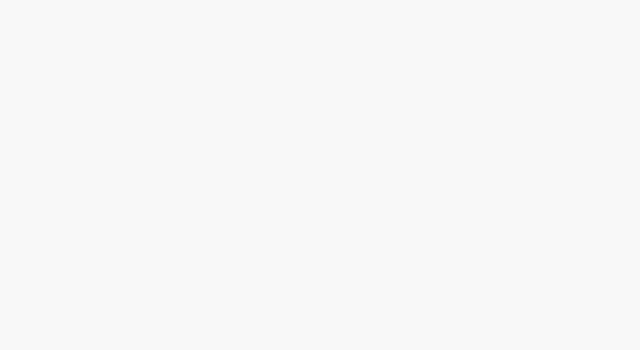
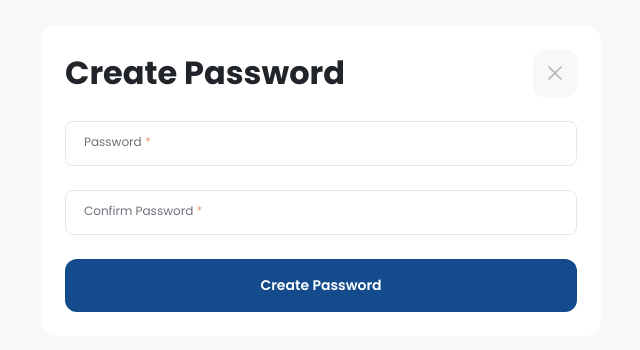
Before and after one commit to arshad-ignek/reach-soft, a React (Create React App) app: page /createPassword in a window 1280 px wide. Before the commit this address had no page. Shown: the part 220-570 px from the top of the page, without its empty margins (319-959 px from the left). Built offline with nearby package versions, Linux system fonts and the light colour scheme.

Commit message:
create forgot password and create password screen

```diff
--- /dev/null
+++ b/src/CreatePassword/CreatePassword.tsx
@@ -0,0 +1,86 @@
+import { Form, Formik } from 'formik';
+import Button from '../components/Button/Button';
+import { CloseIcon } from '../components/CustomIcon/CustomIcon';
+import { Link, useNavigate } from 'react-router-dom';
+import Input from '../components/Input/Input';
+import { useForm } from 'react-hook-form';
+import { error } from 'console';
+
+
+const CreatePassword = () => {
+    const navigate = useNavigate();
+    const { register, handleSubmit, watch, formState:{errors} } = useForm();
+
+    const handleClick = () => {
+        console.log("Clicked close button");
+    }
+    const onSubmit = (data: any) => {
+        console.log(data);
+    };
+
+
+    return (
+        <>
+            <div className='m-auto bg-white p-4 login-page'>
+
+                        <form onSubmit={handleSubmit(onSubmit)}>
+                            <div className='d-flex justify-content-between'>
+                                <h1 className='modal-title'>Create Password</h1>
+                                <Button
+                                    styleType="secondary"
+                                    onClick={handleClick}
+                                    label={<CloseIcon />}
+                                    type="button"
+                                    style={{ background: "#F8F8F8", padding: "11px 15px" }}
+                                    disable={false}
+                                />
+                            </div>
+                            <div className="my-4">
+                                <Input
+                                    label="Password"
+                                    id="password"
+                                    name="password"
+                                    type="password"
+                                    register={register}
+                                    required={true}
+                                    place
+                                    placeHolder="Password"
+
+                                />
+
+                            </div>
+                            <div className="mb-4">
+                                <Input
+                                    label="Confirm Password"
+                                    id="confirmPassword"
+                                    name="confirmPassword"
+                                    register={register}
+                                    type="password"
+                                    required={true}
+                                    // validate={true}
+                                    password={watch("password", "")}
+                                    place
+                                    placeHolder="Confirm Password"
+                                />
+                             {errors.confirmPassword && <p>Passwords must match</p>}
+                            </div>
+
+                            <div className='d-flex gap-3'>
+                                <Button
+                                    styleType="primary"
+                                    onClick={onSubmit}
+                                    label="Create Password"
+                                    type="submit"
+                                    style={{ width: '100%' }}
+                                    disable={false}
+                                />
+
+                            </div>
+                        </form>
+
+            </div>
+        </>
+    )
+}
+
+export default CreatePassword
--- /dev/null
+++ b/src/ForgotPassword/ForgotPassword.tsx
@@ -0,0 +1,64 @@
+import { useForm } from "react-hook-form";
+import Button from "../components/Button/Button";
+import { CloseIcon } from "../components/CustomIcon/CustomIcon";
+import Input from "../components/Input/Input";
+
+const ForgotPassword = ()=>{
+    const { register, handleSubmit } = useForm();
+    const handleClick = () => {
+        console.log("Clicked close button");
+
+       };
+    const onSubmit = (data: any) => {
+        console.log(data);
+    };
+    return (
+        <>
+            <div className='m-auto bg-white p-4 login-page'>
+
+                        <form onSubmit={handleSubmit(onSubmit)}>
+                            <div className='d-flex justify-content-between'>
+                                <h1 className='modal-title'>Password</h1>
+                                <Button
+                                    styleType="secondary"
+                                    onClick={handleClick}
+                                    label={<CloseIcon />}
+                                    type="button"
+                                    style={{ background: "#F8F8F8", padding: "11px 15px" }}
+                                    disable={false}
+                                />
+                            </div>
+                            <div className="my-4">
+                              <p className="small">Specify the email where to send the link to reset the password</p>
+                            </div>
+                            <div className="my-4">
+                                <Input
+                                    label="Email"
+                                    id="email"
+                                    type="email"
+                                    name="email"
+                                    required={true}
+                                    place
+                                    placeHolder="E-mail"
+                                    register={register}
+                                />
+
+                            </div>
+
+                            <div className='d-flex gap-3'>
+                                <Button
+                                    styleType="primary"
+                                    onClick={()=>{}}
+                                    label="Reset The Password"
+                                    type="submit"
+                                    style={{ width: '100%' }}
+                                    disable={false}
+                                />
+                            </div>
+                        </form>
+
+            </div>
+        </>
+    )
+}
+export default ForgotPassword
--- a/src/Login/Login.tsx
+++ b/src/Login/Login.tsx
@@ -1,8 +1,8 @@
-import React from 'react';
+import React, { useEffect } from 'react';
 import { useForm } from 'react-hook-form';
 import Button from '../components/Button/Button';
 import { CloseIcon } from '../components/CustomIcon/CustomIcon';
-import { useNavigate } from 'react-router-dom';
+import { Link, useNavigate } from 'react-router-dom';
 import Input from '../components/Input/Input';
 
 const Login = () => {
@@ -22,6 +22,7 @@ const Login = () => {
   const handleSignUp = () => {
     navigate('/signup');
   };
+
 
   return (
     <>
@@ -71,7 +72,7 @@ const Login = () => {
               />
               <div className='font-14 mx-3'>Remember me</div>
             </div>
-            <b className='cursor-pointer text-decoration-underline custom-blue-color'>Forgot your password?</b>
+            <b className='cursor-pointer text-decoration-underline custom-blue-color'><Link to="/forgotPassword"> Forgot your password? </Link></b>
           </div>
           <div className='d-flex gap-3'>
             <Button
--- a/src/components/Input/Input.tsx
+++ b/src/components/Input/Input.tsx
@@ -7,6 +7,8 @@ interface InputProps {
   required?: boolean;
   isInvalid?: boolean;
   place?: boolean;
+  validate?: boolean;
+  password?: string;
   placeHolder?: string;
   disable?: boolean;
   maxlength?: number;
@@ -22,6 +24,8 @@ const Input: React.FC<InputProps> = ({
   isInvalid,
   place,
   placeHolder,
+  password,
+  validate,
   id,
   disable,
   maxlength,
@@ -40,7 +44,12 @@ const Input: React.FC<InputProps> = ({
           disabled={disable}
           maxLength={maxlength}
           type={type}
-          {...register(name, { required: required && `${label} is required` })}
+          {...register(name, { required: required && `${label} is required`, validate: (value) => {
+              if (password && name === 'passwordConfirm' && value !== password) {
+                return 'Passwords must match';
+              }
+              return true;
+            }})}
         />
         {place === true ? (
           <label className="floatLabel" htmlFor={id}>
```
Also changed, not shown: src/routes/routes.ts (+10 -0 lines).
